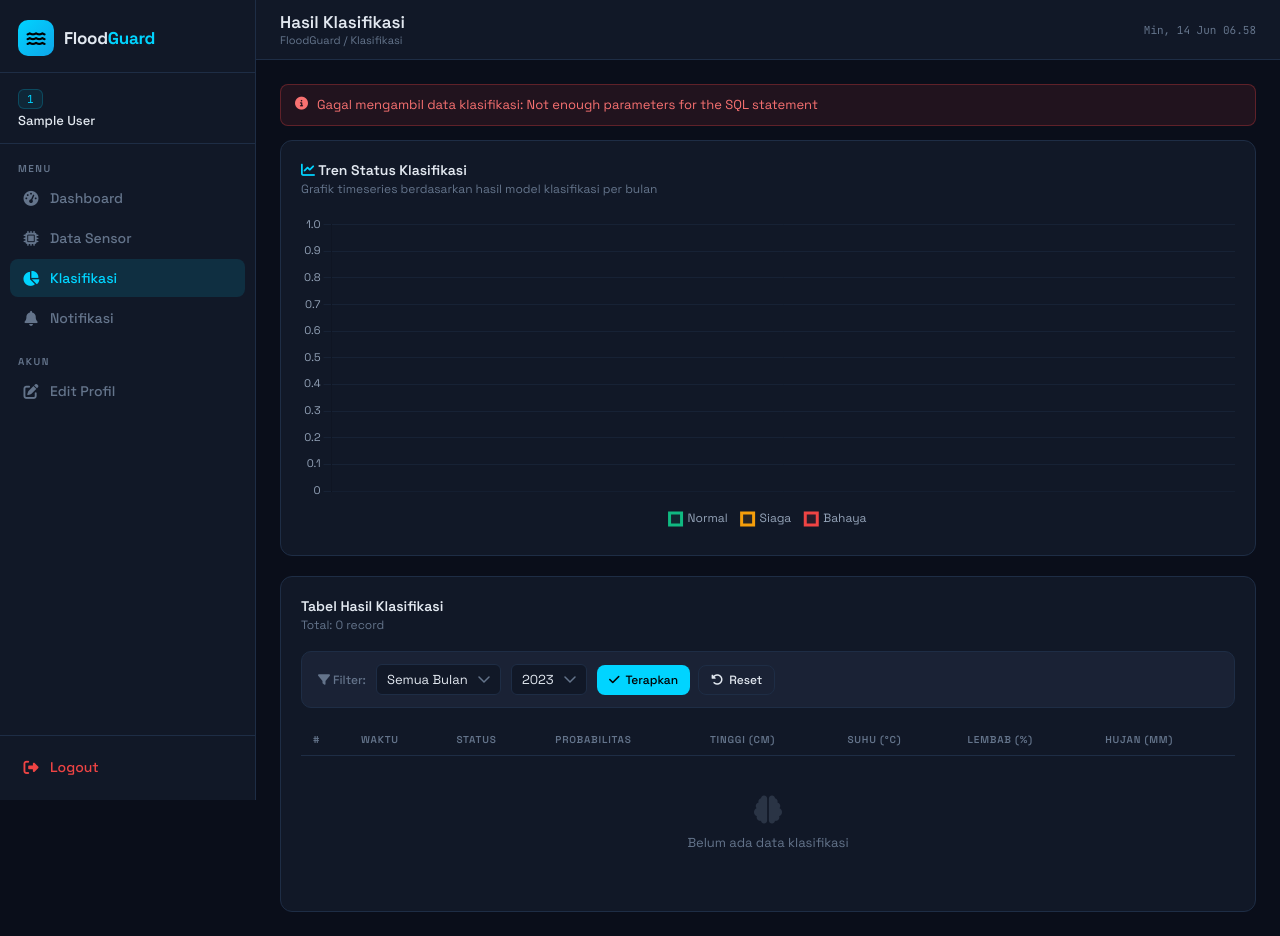
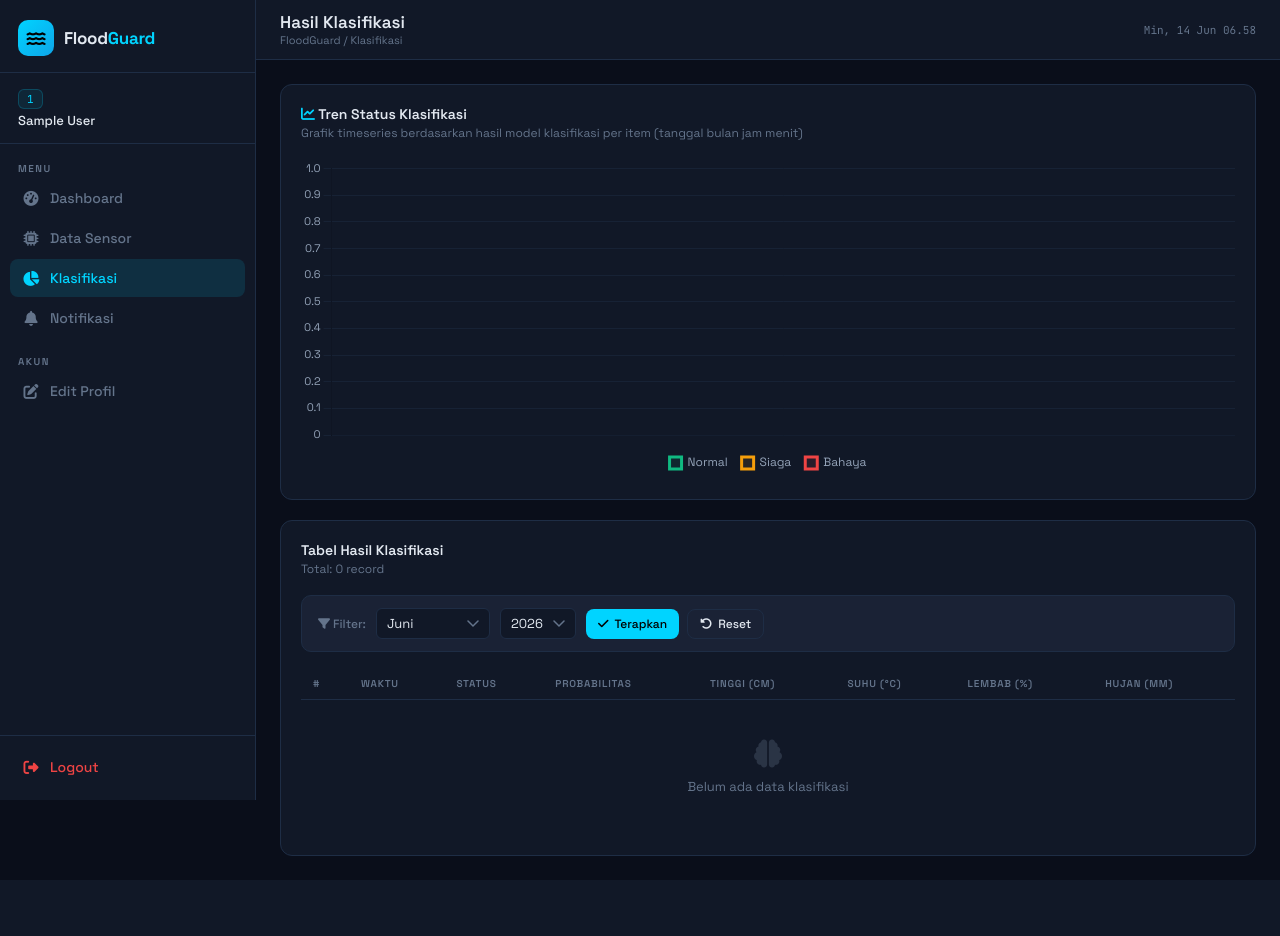
Before and after one commit to contohprogramweb/floodguard, a Flask app: page /klasifikasi in a window 1280 px wide. After the commit the page ends 880 px from the top, so only its background shows below. Run offline with Flask 3, Linux system fonts and the light colour scheme; the visitor is signed in with stand-in values (Sample User, id 1); data comes from the database, SQL or seed files in the repository.

Commit message:
Fix and improve classification page logic and UI
- Update `/klasifikasi` route in `app.py` to set default filter to current month/year, implement 20-item pagination with next/prev navigation, fetch individual classification items (not daily averages) ordered by date descending, and ensure graph data reflects the filtered table data
- Modify `templates/klasifikasi/index.html` to update filter dropdowns with default selections, adjust pagination controls for 20 items per page, refine chart subtitle to reflect individual items, and correct row numbering calculation in the table to match the 20-item pagination (previously used *10)

```diff
--- a/app.py
+++ b/app.py
@@ -297,16 +297,20 @@ def create_app():
     @login_required
     def klasifikasi():
         from database import get_db_connection
+        from datetime import datetime
         id_sb = session['sensorbox_id']
         page = request.args.get('page', 1, type=int)
-        bulan = request.args.get('bulan', '', type=str)
-        tahun = request.args.get('tahun', '', type=str)
+
+        # Set default values to current month and year
+        now = datetime.now()
+        bulan = request.args.get('bulan', str(now.month), type=str)
+        tahun = request.args.get('tahun', str(now.year), type=str)
 
         # Buka koneksi database secara eksplisit di route
         conn = get_db_connection()
         if conn is None:
             flash('Gagal terhubung ke database.', 'danger')
-            return render_template('klasifikasi/index.html', data=[], total=0, total_pages=0, page=page, bulan=bulan, tahun=tahun, chart_labels=[], chart_values=[])
+            return render_template('klasifikasi/index.html', data=[], total=0, total_pages=0, page=page, bulan=bulan, tahun=tahun, chart_labels=[], chart_normal=[], chart_siaga=[], chart_bahaya=[])
 
         try:
             cursor = conn.cursor(dictionary=True)
@@ -331,7 +335,7 @@ def create_app():
             """
             cursor.execute(count_sql, params)
             total = cursor.fetchone()['cnt']
-            per_page = 10
+            per_page = 20
             total_pages = (total + per_page - 1) // per_page
 
             # Get paginated data
@@ -348,17 +352,16 @@ def create_app():
             cursor.execute(data_sql, params)
             data = cursor.fetchall()
 
-            # Get chart data - Timeseries per bulan
+            # Get chart data - Individual classification data (not daily averages)
+            # Data follows what's displayed in the table (filtered by month/year)
             chart_sql = f"""
-                SELECT DATE_FORMAT(ds.waktu, '%%Y-%%m') as periode,
-                       SUM(CASE WHEN LOWER(hk.status_air) LIKE '%%normal%%' OR LOWER(hk.status_air) LIKE '%%aman%%' THEN 1 ELSE 0 END) as normal,
-                       SUM(CASE WHEN LOWER(hk.status_air) LIKE '%%siaga%%' OR LOWER(hk.status_air) LIKE '%%waspada%%' OR LOWER(hk.status_air) LIKE '%%sedang%%' THEN 1 ELSE 0 END) as siaga,
-                       SUM(CASE WHEN LOWER(hk.status_air) LIKE '%%bahaya%%' OR LOWER(hk.status_air) LIKE '%%tinggi%%' THEN 1 ELSE 0 END) as bahaya
+                SELECT ds.waktu,
+                       hk.status_air,
+                       hk.probabilitas
                 FROM hasil_klasifikasi hk
                 JOIN data_sensor ds ON hk.id_data_sensor = ds.id_data_sensor
                 {where_clause}
-                GROUP BY DATE_FORMAT(ds.waktu, '%%Y-%%m')
-                ORDER BY periode ASC
+                ORDER BY ds.waktu ASC, hk.id_hasil_klasifikasi ASC
             """
             # Reset params for chart query (hanya id_sb, bulan, tahun)
             chart_params = [id_sb]
@@ -369,11 +372,30 @@ def create_app():
             cursor.execute(chart_sql, chart_params)
             chart_data = cursor.fetchall()
 
-            # Prepare chart labels and values for timeseries
-            chart_labels = [row['periode'] for row in chart_data]
-            chart_normal = [row['normal'] or 0 for row in chart_data]
-            chart_siaga = [row['siaga'] or 0 for row in chart_data]
-            chart_bahaya = [row['bahaya'] or 0 for row in chart_data]
+            # Prepare chart labels and data - individual classification items
+            chart_labels = [row['waktu'].strftime('%d/%m %H:%M') if row['waktu'] else '' for row in chart_data]
+
+            # Count status per data point for the chart
+            chart_normal = []
+            chart_siaga = []
+            chart_bahaya = []
+
+            for row in chart_data:
+                status = row['status_air'].lower() if row['status_air'] else ''
+                normal_count = 0
+                siaga_count = 0
+                bahaya_count = 0
+
+                if 'normal' in status or 'aman' in status:
+                    normal_count = 1
+                elif 'siaga' in status or 'waspada' in status or 'sedang' in status:
+                    siaga_count = 1
+                elif 'bahaya' in status or 'tinggi' in status:
+                    bahaya_count = 1
+
+                chart_normal.append(normal_count)
+                chart_siaga.append(siaga_count)
+                chart_bahaya.append(bahaya_count)
 
             return render_template('klasifikasi/index.html',
                                    data=data,
--- a/templates/klasifikasi/index.html
+++ b/templates/klasifikasi/index.html
@@ -43,7 +43,7 @@
   <div class="card-header">
     <div>
       <div class="card-title"><i class="fa-solid fa-chart-line" style="color:var(--accent)"></i> Tren Status Klasifikasi</div>
-      <div class="card-subtitle">Grafik timeseries berdasarkan hasil model klasifikasi per bulan</div>
+      <div class="card-subtitle">Grafik timeseries berdasarkan hasil model klasifikasi per item (tanggal bulan jam menit)</div>
     </div>
   </div>
   <div class="chart-container" style="max-width:none;height:320px;">
@@ -63,7 +63,6 @@
   <form method="GET" class="filter-bar">
     <label><i class="fa-solid fa-filter"></i> Filter:</label>
     <select name="bulan">
-      <option value="">Semua Bulan</option>
       {% for b in range(1,13) %}
         <option value="{{ b }}" {% if bulan == b|string %}selected{% endif %}>
           {{ ['','Januari','Februari','Maret','April','Mei','Juni','Juli','Agustus','September','Oktober','November','Desember'][b] }}
@@ -72,7 +71,7 @@
     </select>
     <select name="tahun">
       {% for y in range(2023, 2027) %}
-        <option value="{{ y }}" {% if tahun == y %}selected{% endif %}>{{ y }}</option>
+        <option value="{{ y }}" {% if tahun == y|string %}selected{% endif %}>{{ y }}</option>
       {% endfor %}
     </select>
     <div class="filter-actions">
@@ -104,7 +103,7 @@
           {% for row in data %}
           {% set s = row.status_air|lower %}
           <tr>
-            <td class="td-no text-muted" style="font-size:11px;" data-label="#">{{ loop.index + (page-1)*10 }}</td>
+            <td class="td-no text-muted" style="font-size:11px;" data-label="#">{{ loop.index + (page-1)*20 }}</td>
             <td data-label="Waktu" style="font-family:var(--mono);font-size:12px;">
               {{ row.waktu.strftime('%d/%m %H:%M') if row.waktu else row.waktu }}
             </td>
```
